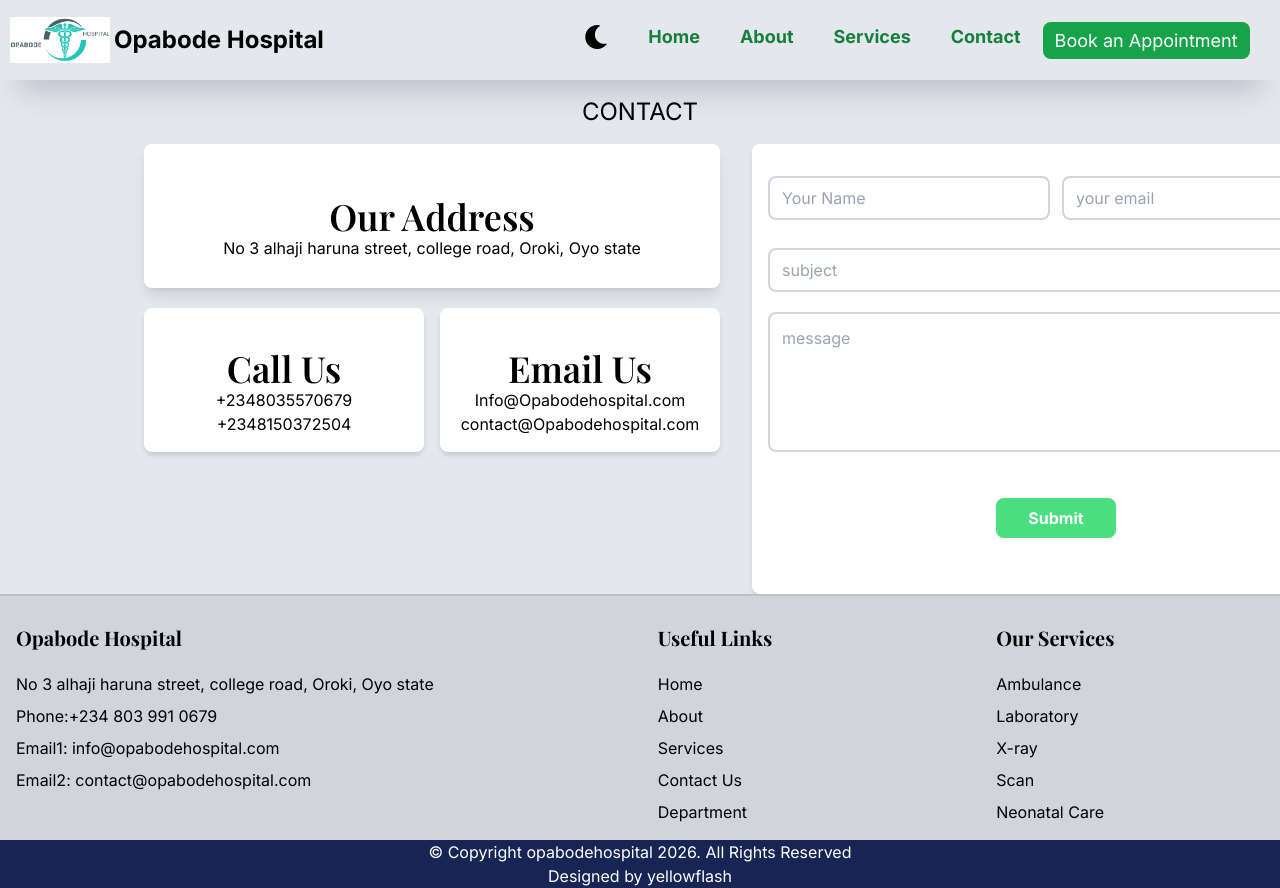
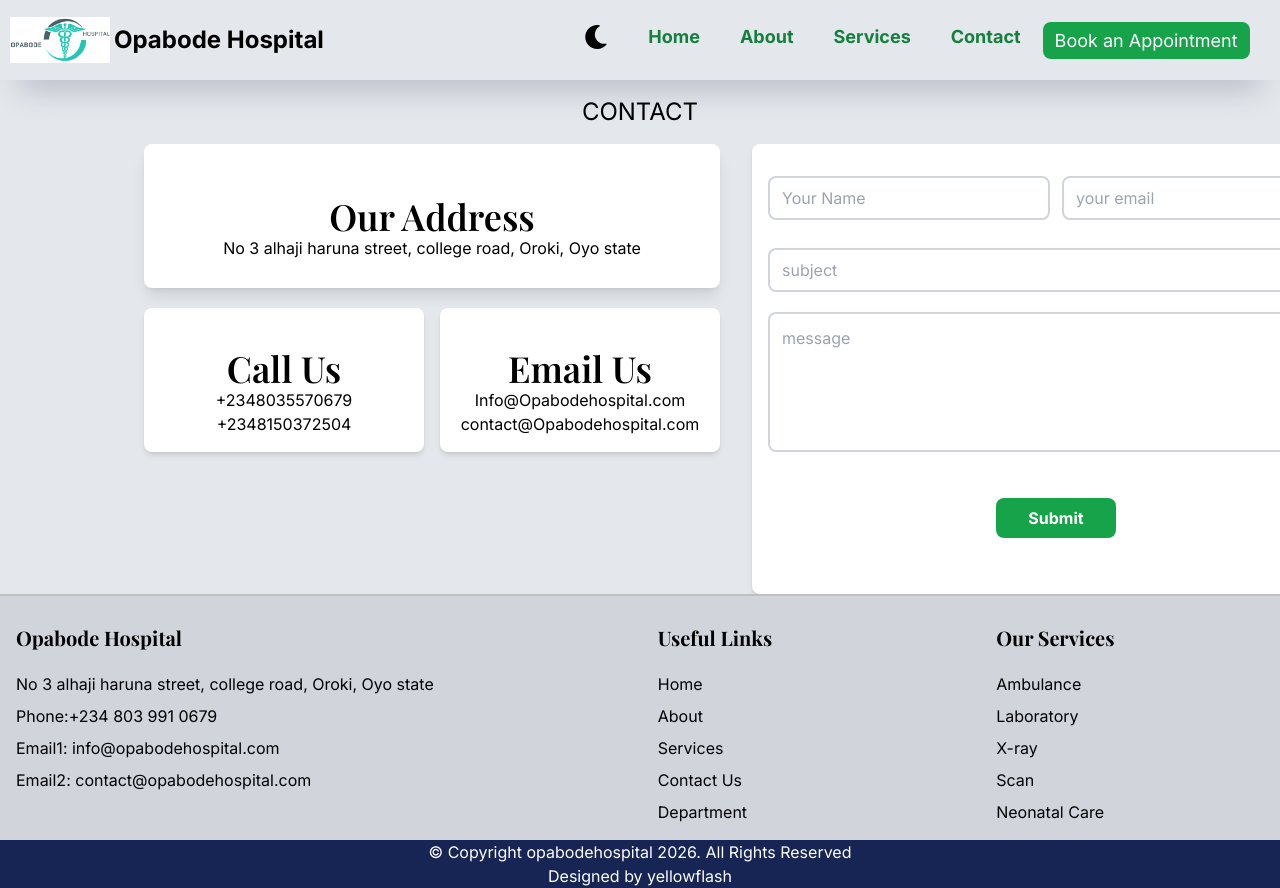
Before and after one commit to yellowflash-1992/Hospital-Website-with-react-vite, a React (Vite) app: page /contact in a window 1280 px wide. Built offline with nearby package versions, Linux system fonts and the light colour scheme.

Commit message:
phase 2: unify submit button styling

```diff
--- a/src/component/Appointment.jsx
+++ b/src/component/Appointment.jsx
@@ -39,7 +39,7 @@ const Appointment = () => {
                              border border-black rounded-lg' placeholder='Message'></textarea>
                         </div>
 
-<button type="submit" className='bg-green-400 my-10 text-white font-bold
+<button type="submit" className='bg-green-600 hover:bg-green-700 transition-colors my-10 text-white font-bold
                          rounded-lg h-10 w-full sm:w-auto sm:px-8'>Submit</button>
 
                     </form>
--- a/src/component/Contact.jsx
+++ b/src/component/Contact.jsx
@@ -46,8 +46,8 @@ const Contact = () => {
       <textarea name="mess" id="mess1" placeholder='message' className='border-2 border-solid
       border-gray-300 rounded-lg min-h-[100px] sm:min-h-[140px] w-full p-3 mt-5 '></textarea>
     <div className='flex justify-center'>
-    <button type="submit" className='bg-green-400 my-10 text-white font-bold
-       rounded-lg h-10 w-full sm:w-auto sm:px-8'>Submit</button>
+<button type="submit" className='bg-green-600 hover:bg-green-700 transition-colors my-10 text-white font-bold
+        rounded-lg h-10 w-full sm:w-auto sm:px-8'>Submit</button>
      </div>
     </form>
   </div>
```
